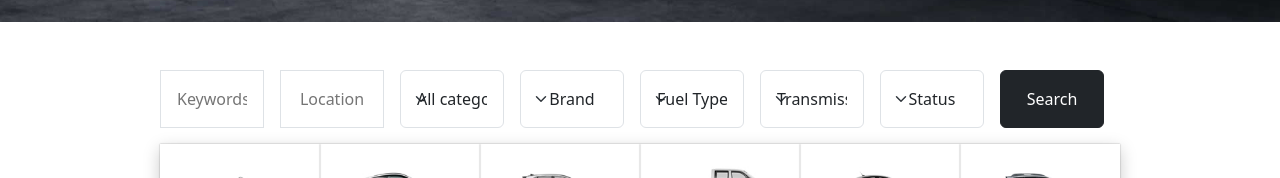
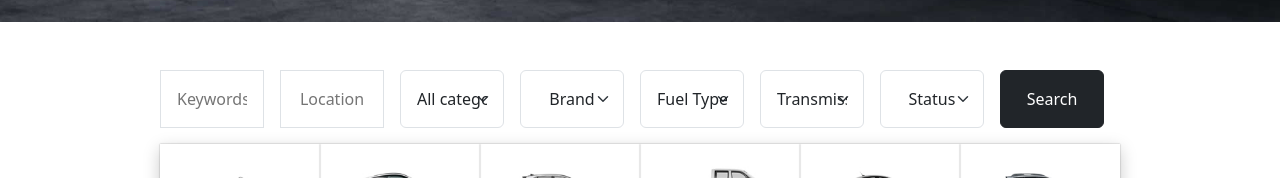
Before and after one commit to LucaAgatinoPrivitera/proj-html-vuejs, a Vue app: page / in a window 1280 px wide. Shown: the part 698-876 px from the top of the page. Built offline with nearby package versions, Linux system fonts and the light colour scheme.

Commit message:
Bootstrap fixato

```diff
--- a/index.html
+++ b/index.html
@@ -8,9 +8,7 @@
   <title>Vite + Vue</title>
 
   <!-- CSS -->
-  <link rel="stylesheet" href="https://cdnjs.cloudflare.com/ajax/libs/bootstrap/5.3.3/css/bootstrap.rtl.min.css"
-    integrity="sha512-VNBisELNHh6+nfDjsFXDA6WgXEZm8cfTEcMtfOZdx0XTRoRbr/6Eqb2BjqxF4sNFzdvGIt+WqxKgn0DSfh2kcA=="
-    crossorigin="anonymous" referrerpolicy="no-referrer">
+  <link rel="stylesheet" href="https://cdnjs.cloudflare.com/ajax/libs/bootstrap/5.3.3/css/bootstrap.min.css">
 
   <!-- JS -->
   <script src="https://cdn.jsdelivr.net/npm/bootstrap@5.2.3/dist/js/bootstrap.bundle.min.js"
--- a/src/components/Carosello.vue
+++ b/src/components/Carosello.vue
@@ -60,7 +60,7 @@ export default {
           <h1 class="fw-bold transition position-absolute widthImg" :class="{ 'opacity-100': caroselloImg === i, 'opacity-0': caroselloImg !== i }" v-for="text, i in store.Carosello">{{ text.CaroselloTitolo }}</h1>
           <h1 class="fw-bold transition opacity-0">{{ store.Carosello[store.number].CaroselloTitolo }}</h1>
           <p class="fw-bold">{{ store.CaroselloSottotitolo }}</p>
-          <div class="d-inline-flex align-items-center gap-2 me-5 cursorPointer fw-bold">
+          <div class="d-inline-flex align-items-center gap-2 ms-5 cursorPointer fw-bold">
             <p class="m-0">Learn More</p>
             <i class="fa-solid fa-arrow-right"></i>
           </div>
```
